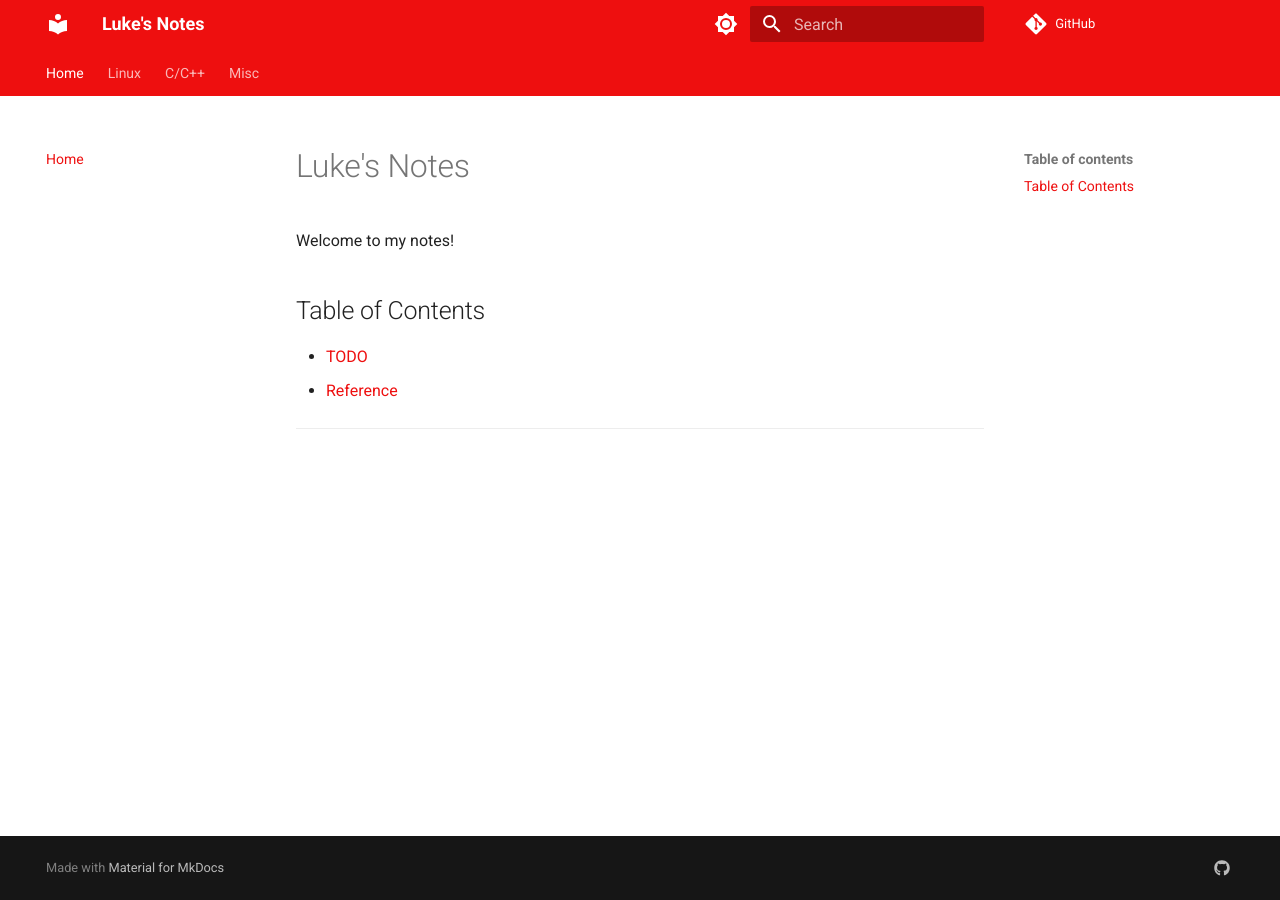
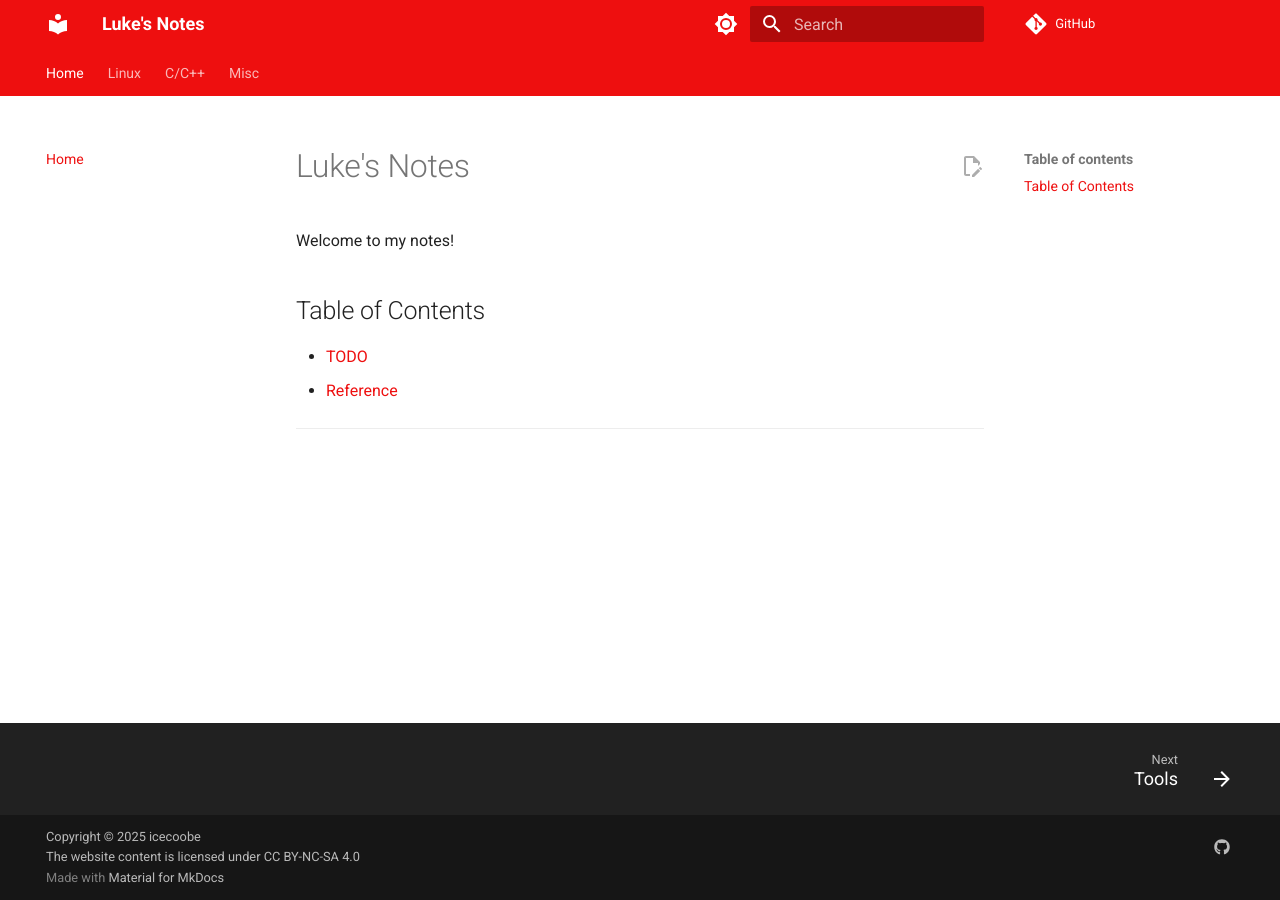
Before and after one commit to icecoobe/notes, an MkDocs documentation site: the page built from docs/index.md, in a window 1280 px wide. Built offline with MkDocs 1.6.1 and Material for MkDocs 9.7.7, drawn with Linux system fonts in a browser that asks for light colours; comment, search, counter and statistics services are not loaded.

Commit message:
Update mkdocs.yml

```diff
--- a/mkdocs.yml
+++ b/mkdocs.yml
@@ -1,6 +1,17 @@
+# site
 site_name: Luke's Notes
 site_url: https://icecoobe.github.io/notes
+site_author: icecoobe
+site_description: Pieces of life
+
+# repo
 repo_url: https://github.com/icecoobe/notes
+
+# Copyright
+copyright: Copyright &copy; 2025 icecoobe<br>The website content is licensed under <a href="https://creativecommons.org/licenses/by-nc-sa/4.0/">CC BY-NC-SA 4.0</a>
+
+# Configuration
+# ref: https://github.com/krahets/hello-algo/blob/main/mkdocs.yml
 theme:
   name: material
   palette:
@@ -17,35 +28,78 @@
         icon: material/brightness-4
         name: Switch to light mode
   features:
+    - content.action.edit
+    - content.code.annotate
+    - content.code.copy
+    - content.tabs.link
+    - content.tooltips
+    - navigation.indexes
     - navigation.instant
     - navigation.instant.progress
     - navigation.tabs
     - navigation.sections
-    - navigation.expand
+    # - navigation.expand
     - navigation.path
     - navigation.top
+    - navigation.footer
+    - navigation.tracking
+    - search.highlight
+    - search.share
+    - search.suggest
     # - toc.integrate
   font:
     text: Roboto
     code: Roboto Mono
   favicon: images/favicon.png
+
+# Plugins
+plugins:
+  - search
+  - glightbox:
+      touchNavigation: true
+      loop: false
+      effect: zoom
+      slide_effect: none
+      width: 100%
+      height: auto
+      zoomable: true
+      draggable: false
+      auto_caption: false
+      caption_position: bottom
+
 extra_css:
   - stylesheets/extra.css
 extra_javascript:
   - javascripts/mathjax.js
-  - https://unpkg.com/mathjax@3/es5/tex-mml-chtml.js
+  - https://cdnjs.cloudflare.com/ajax/libs/mathjax/3.2.2/es5/tex-mml-chtml.min.js
+
+# Extensions
 markdown_extensions:
+  - abbr
   - admonition
+  - attr_list
+  - def_list
+  - footnotes
+  - md_in_html
+  - toc:
+      permalink: true
   - pymdownx.details
   - pymdownx.superfences:
       custom_fences:
         - name: mermaid
           class: mermaid
   - pymdownx.critic
+  - pymdownx.highlight:
+      anchor_linenums: true
+  - pymdownx.inlinehilite
+  - pymdownx.snippets
   - pymdownx.caret
   - pymdownx.keys
   - pymdownx.mark
   - pymdownx.tilde
+  - pymdownx.smartsymbols
+  - pymdownx.tasklist:
+      custom_checkbox: true
   - pymdownx.tabbed:
       alternate_style: true
   - pymdownx.arithmatex:
```
